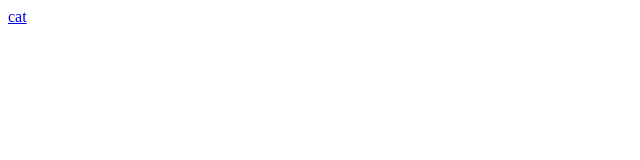
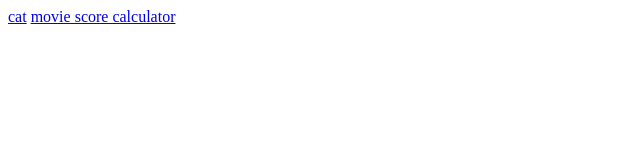
Before and after one commit to pscll/pscll.github.io, a plain HTML site: page index.html in a window 1280 px wide. Shown: the whole page, without its empty margins (0-640 px from the left). Drawn offline with Linux system fonts and the light colour scheme.

Commit message:
updated index.html

```diff
--- a/index.html
+++ b/index.html
@@ -2,5 +2,6 @@
 <html>
 <body>
 <a href="https://pscll.github.io/cat.html">cat</a>
+<a href="https://pscll.github.io/moviec.html">movie score calculator</a>
 </body>
 </html>
```
